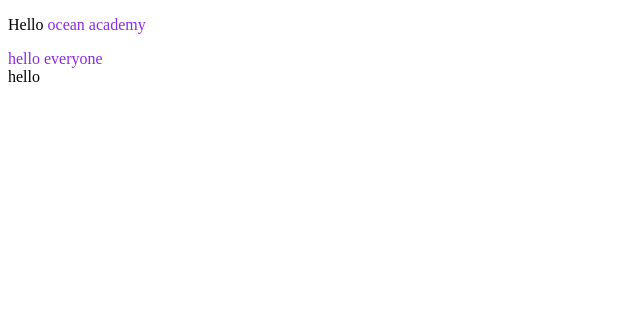
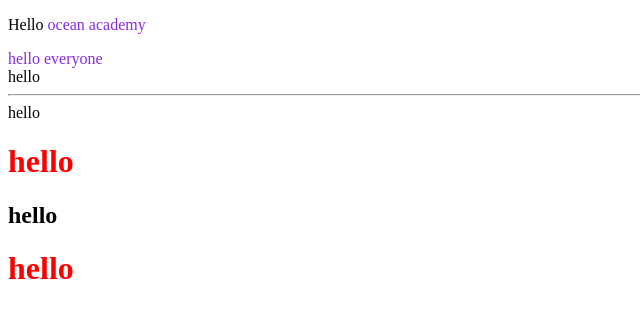
Before and after one commit to ijasz/OA_FRONTEND_11-12, a plain HTML site: page internal-css+selector/combinator-selector.html in a window 1280 px wide. Shown: the whole page, without its empty margins (0-640 px from the left). Drawn offline with Linux system fonts and the light colour scheme.

Commit message:
selector completed

```diff
--- a/internal-css+selector/combinator-selector.html
+++ b/internal-css+selector/combinator-selector.html
@@ -13,6 +13,14 @@
       /* article > span {
         color: blueviolet;
       } */
+
+      /* div + h1 + h2 {
+        color: red;
+      } */
+
+      div ~ h1 {
+        color: red;
+      }
     </style>
   </head>
   <body>
@@ -21,5 +29,10 @@
       <span>hello everyone</span>
     </article>
     <span>hello</span>
+    <hr />
+    <div>hello</div>
+    <h1>hello</h1>
+    <h2>hello</h2>
+    <h1>hello</h1>
   </body>
 </html>
```
Also changed, not shown: internal-css+selector/pseudoclass-selector.html (added, +30 -0 lines).
